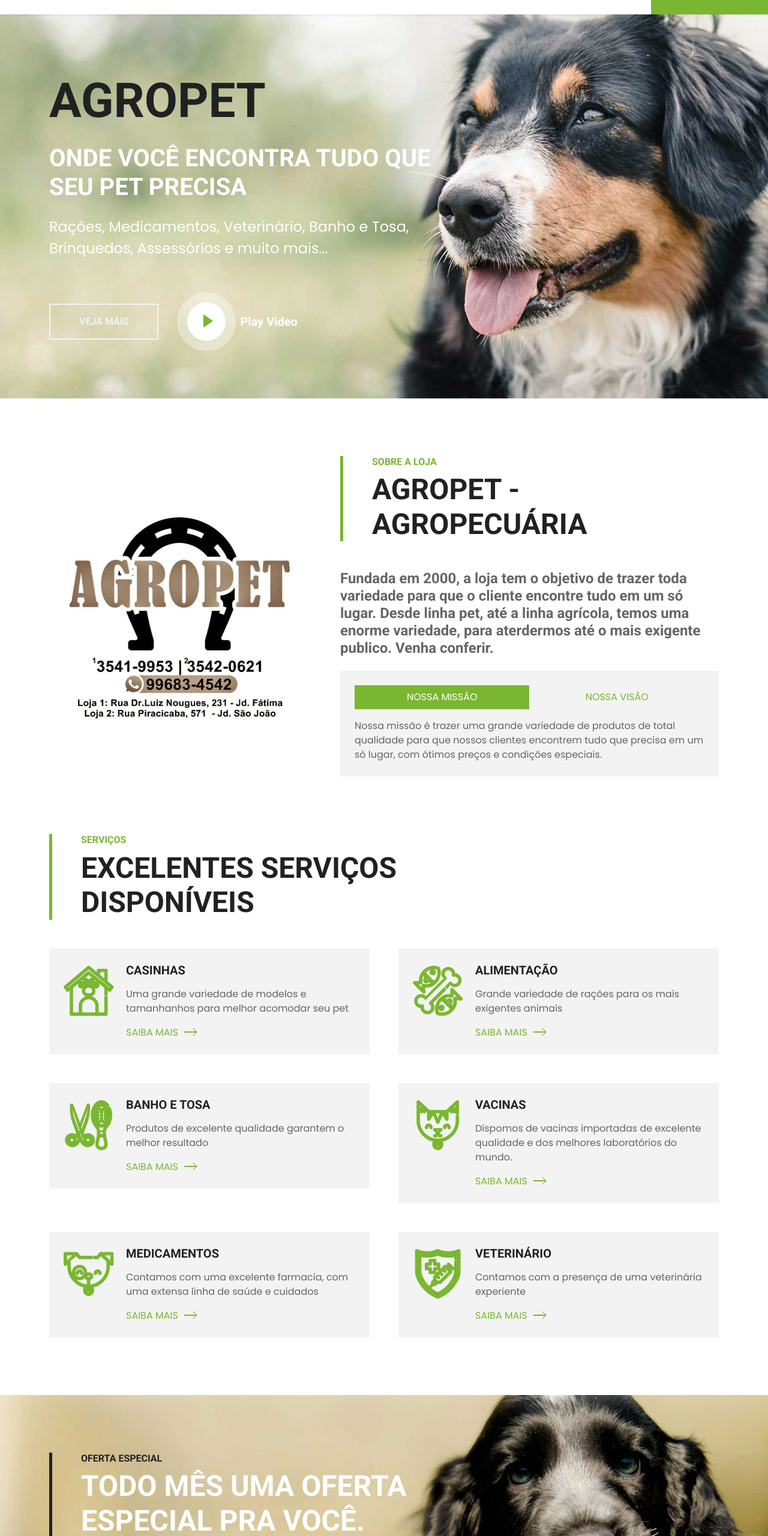
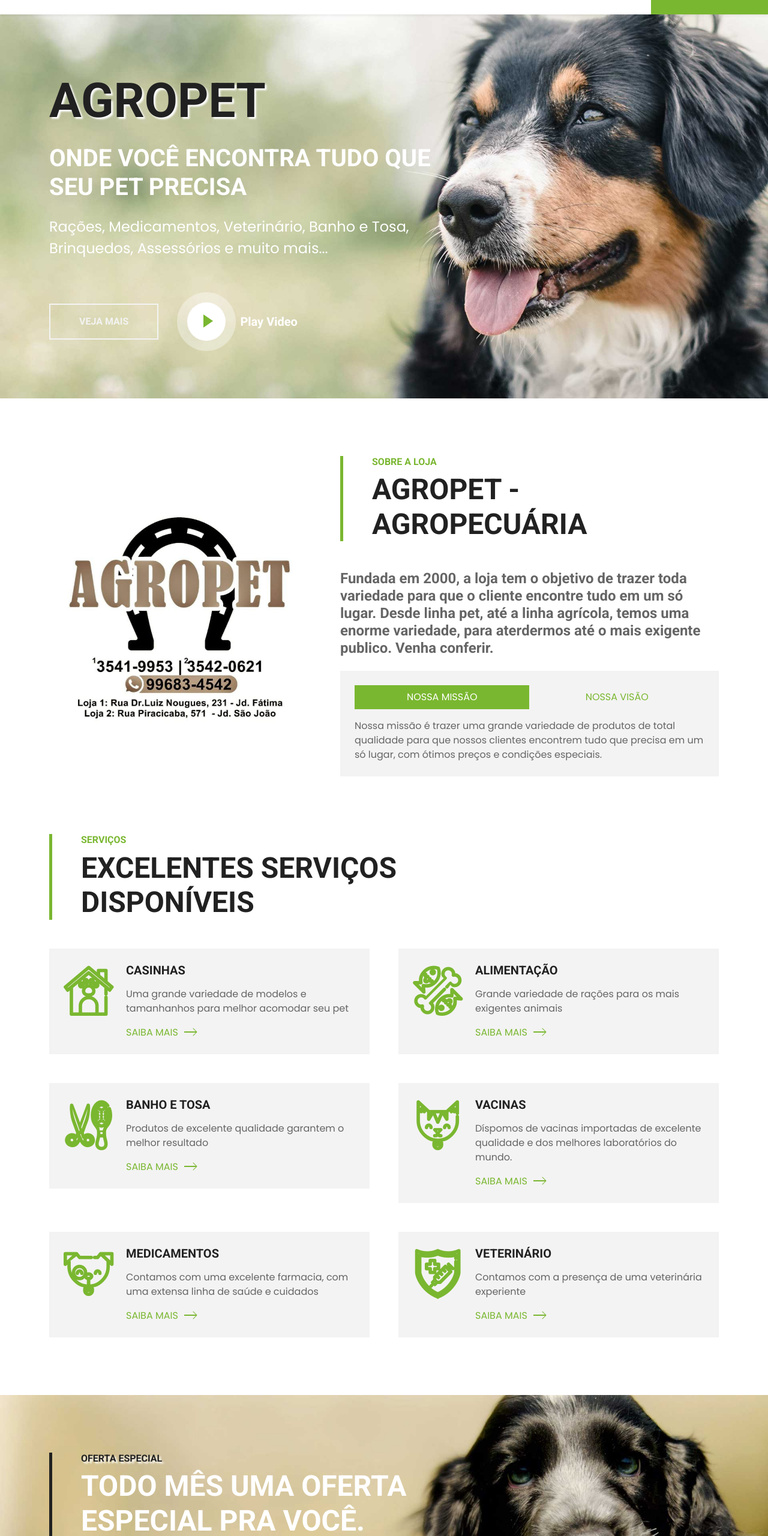
Before and after one commit to FabioGarciaBr/agroPetAraras, a plain HTML site: page index.html in a window 1280 px wide. Shown: the part 140-2700 px from the top of the page at 60% size. Drawn offline with nearby package versions, Linux system fonts and the light colour scheme.

Commit message:
Update index.html

```diff
--- a/index.html
+++ b/index.html
@@ -101,7 +101,7 @@
         <div class="container py-5">
             <div class="row justify-content-start">
                 <div class="col-lg-8 text-center text-lg-start">
-                    <h1 class="display-1 text-uppercase text-dark mb-lg-4">AgroPet</h1>
+                    <h1 class="display-1 text-uppercase text-dark mb-lg-4" style="text-shadow: 3px 3px 3px #FFFFFF;">AgroPet</h1>
                     <h1 class="text-uppercase text-white mb-lg-4" style="max-width: 700px;">Onde você encontra tudo que seu pet precisa</h1>
                     <p class="fs-4 text-white mb-lg-4">Rações, Medicamentos, Veterinário, Banho e Tosa, Brinquedos, Assessórios e muito mais...</p>
                     <div class="d-flex align-items-center justify-content-center justify-content-lg-start pt-5">
@@ -266,7 +266,7 @@
             <div class="row gx-5 justify-content-start">
                 <div class="col-lg-7">
                     <div class="border-start border-5 border-dark ps-5 mb-5">
-                        <h6 class="text-dark text-uppercase">Oferta especial</h6>
+                        <h6 class="text-dark text-uppercase" style="text-shadow: 3px 3px 3px #FFFFFF;">Oferta especial</h6>
                         <h1 class="display-5 text-uppercase text-white mb-0">Todo mês uma oferta especial pra você.</h1>
                     </div>
                     <p class="text-white mb-4">Confira nossas promoções mensais. Todo mês, traremos um produto com um desconto especial para você cliente</p>
```
